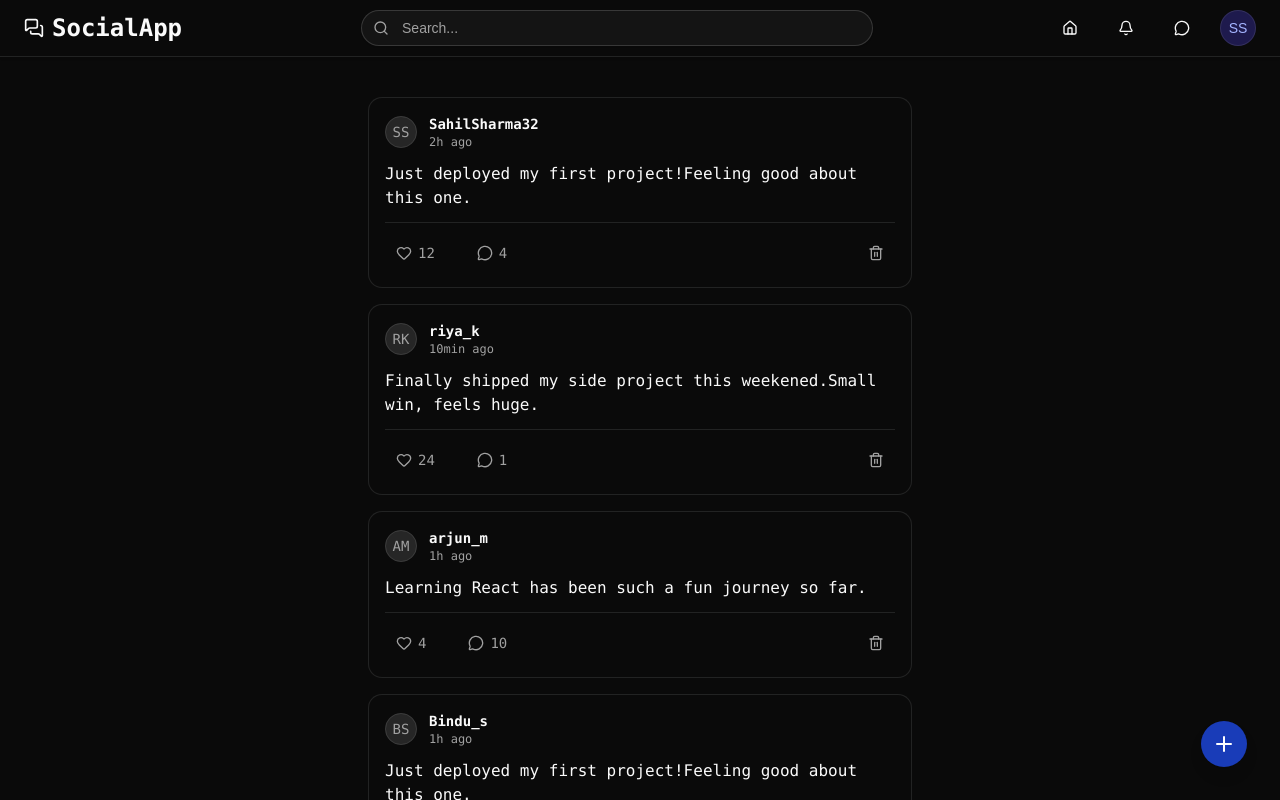
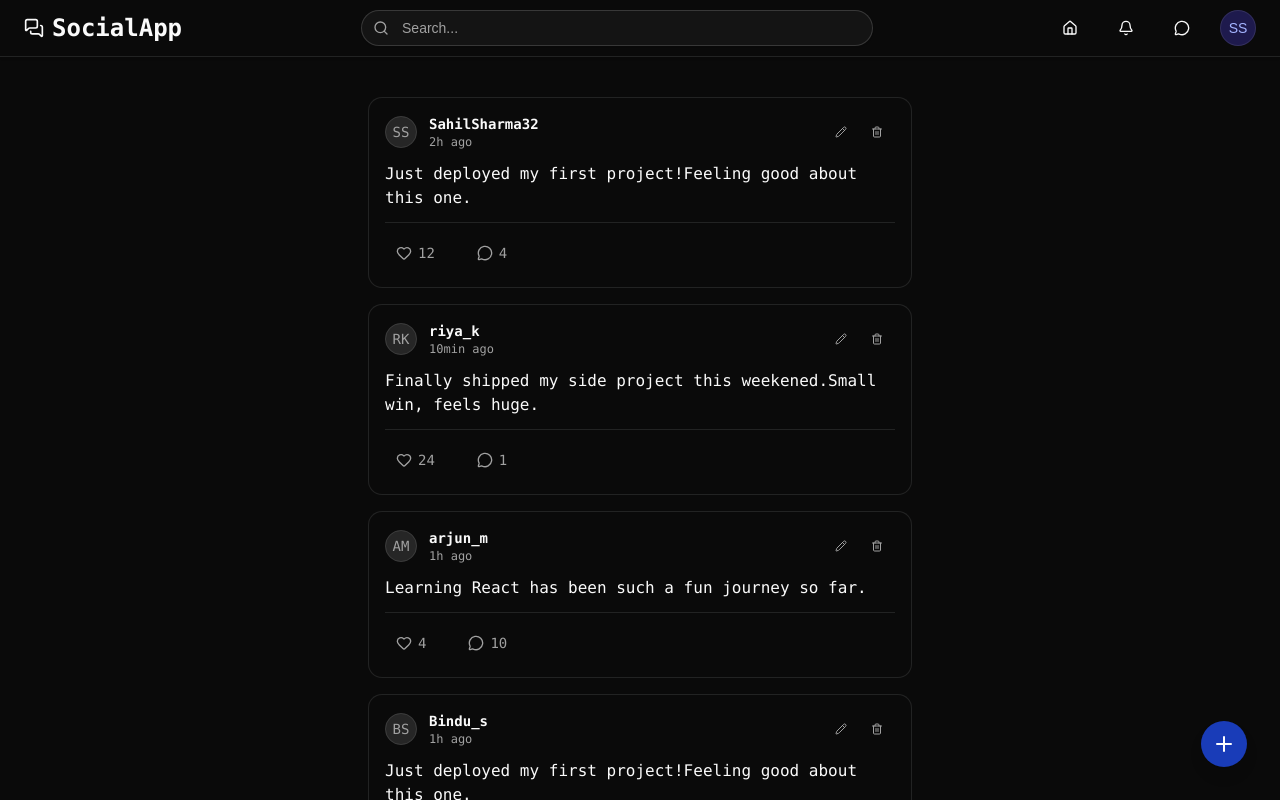
Before and after one commit to sahilsharma123923/Mini-SocialApp, a React (Vite) app in the folder Frontend/: page / in a window 1280 px wide. Shown: the top 800 px of the page. Built offline with nearby package versions, Linux system fonts and the light colour scheme.

Commit message:
make a edit features in post card

```diff
--- a/Frontend/src/components/PostCard.tsx
+++ b/Frontend/src/components/PostCard.tsx
@@ -1,30 +1,60 @@
-import { Heart, MessageCircle, Trash } from "lucide-react"
-import { Avatar, AvatarFallback } from "./ui/avatar"
+import { useState } from "react";
+import {
+  Heart,
+  MessageCircle,
+  Pencil,
+  Trash,
+} from "lucide-react";
+
+import { Avatar, AvatarFallback } from "./ui/avatar";
+import { Button } from "./ui/button";
+import { Textarea } from "./ui/textarea";
+
 import type { Post } from "@/types/Posts";
 import { usePostStore } from "@/store/PostStore";
 import CommentSection from "./CommentSection";
-import { useState } from "react";
-import { Button } from "./ui/button";
 
 interface PostProps {
-    post : Post
+  post: Post;
 }
 
-const PostCard = ({post}:PostProps) => {
-    const toggleLike=usePostStore((state)=>state.toggleLiked);
-    const deletePost=usePostStore((state)=>state.deletePost)
+const PostCard = ({ post }: PostProps) => {
+  // Zustand actions
+  const toggleLike = usePostStore((state) => state.toggleLiked);
+  const deletePost = usePostStore((state) => state.deletePost);
+  const editPost = usePostStore((state) => state.editPost);
 
-    const [showComments,setShowComments]=useState(false)
+  // Local UI states
+  const [showComments, setShowComments] = useState(false);
+  const [isEditing, setIsEditing] = useState(false);
+  const [editText, setEditText] = useState(post.content);
+
+  // Save edited post
+  const handleSave = () => {
+    if (!editText.trim()) return;
+
+    editPost(post.id, editText);
+    setIsEditing(false);
+  };
+
+  // Cancel editing
+  const handleCancel = () => {
+    setEditText(post.content);
+    setIsEditing(false);
+  };
+
   return (
-    <div className="border rounded-xl p-4 flex flex-col gap-3 bg-background">
+    <div className="flex flex-col gap-3 rounded-xl border bg-background p-4">
 
-   {/* Header Part */}
+      {/* ================= HEADER ================= */}
       <div className="flex items-center justify-between">
 
-  {/* User */}
+        {/* User information */}
         <div className="flex items-center gap-3">
           <Avatar>
-      <AvatarFallback>{post.avatar}</AvatarFallback>
+            <AvatarFallback>
+              {post.avatar}
+            </AvatarFallback>
           </Avatar>
 
           <div className="flex flex-col">
@@ -38,22 +68,78 @@ const PostCard = ({post}:PostProps) => {
           </div>
         </div>
 
+        {/* Edit & Delete */}
+        <div className="flex items-center">
+          <Button
+            variant="ghost"
+            size="icon"
+            onClick={() => setIsEditing(true)}
+            title="Edit post"
+            className="text-xs text-muted-foreground"
+          >
+            <Pencil className="size-3" />
+          </Button>
+
+          <Button
+            variant="ghost"
+            size="icon"
+            onClick={() => deletePost(post.id)}
+            title="Delete post"
+            className="text-xs text-muted-foreground"
+          >
+            <Trash className="size-3" />
+          </Button>
         </div>
-       {/* Body part */}
+      </div>
+
+      {/* ================= BODY ================= */}
       <div>
+        {isEditing ? (
+          <div className="flex flex-col gap-3">
+
+            <Textarea
+              value={editText}
+              onChange={(e) => setEditText(e.target.value)}
+              placeholder="Edit your post..."
+              className="min-h-24"
+            />
+
+            <div className="flex gap-2">
+              <Button
+              variant="ghost"
+              onClick={handleSave}>
+                Save
+              </Button>
+
+              <Button
+                variant="ghost"
+                onClick={handleCancel}
+              >
+                Cancel
+              </Button>
+            </div>
+          </div>
+        ) : (
           <p>{post.content}</p>
+        )}
+
+        {/* Post Image */}
         {post.image && (
-            <img src={post.image} alt="Post-content"
-            className="w-full rounded-lg object-cover" />
+          <img
+            src={post.image}
+            alt="Post content"
+            className="mt-2 w-full rounded-lg object-cover"
+          />
         )}
       </div>
 
+      {/* ================= FOOTER ================= */}
       <div className="flex items-center justify-between border-t pt-3">
 
-         {/* Like + Comment */}
+        {/* Like & Comment */}
         <div className="flex items-center gap-5">
 
-        {/* Like */}
+          {/* LIKE */}
           <Button
             variant="ghost"
             onClick={() => toggleLike(post.id)}
@@ -65,49 +151,48 @@ const PostCard = ({post}:PostProps) => {
           >
             <Heart
               className="size-4"
-        fill={post.isLiked ? "currentColor" : "none"}
+              fill={
+                post.isLiked
+                  ? "currentColor"
+                  : "none"
+              }
             />
 
             <span>{post.likes}</span>
           </Button>
 
-    {/* Comment */}
+          {/* COMMENT */}
           <Button
             variant="ghost"
-      onClick={() => setShowComments(!showComments)}
+            onClick={() =>
+              setShowComments((prev) => !prev)
+            }
             className="flex items-center gap-1.5 text-sm text-muted-foreground"
           >
             <MessageCircle className="size-4" />
+
             <span>{post.comments}</span>
           </Button>
-
+        </div>
       </div>
 
-  {/* Delete */}
-  <Button
-    variant="ghost"
-    onClick={() => deletePost(post.id)}
-    className="text-xs text-muted-foreground hover:text-neutral-400"
-  >
-    <Trash className="w-3 h-3" />
-  </Button>
+      {/* ================= COMMENTS ================= */}
+      {showComments && (
+        <div className="border-t pt-3">
 
-</div>
-      {showComments && (
-        <div>
-          <CommentSection postId={post.id}/>
+          <CommentSection postId={post.id} />
 
           <Button
             variant="ghost"
-          onClick={()=>setShowComments(false)}
-           className="mt-2">
+            onClick={() => setShowComments(false)}
+            className="mt-2"
+          >
             Close
           </Button>
         </div>
-
       )}
     </div>
-  )
-}
+  );
+};
 
-export default PostCard
+export default PostCard;
--- a/Frontend/src/store/PostStore.ts
+++ b/Frontend/src/store/PostStore.ts
@@ -10,6 +10,7 @@ interface PostStore {
   toggleLiked: (id: number) => void;
   addComment:(comment:Comment)=>void;
   deletePost:(id:number)=>void;
+  editPost:(id:number,content:string)=>void;
 }
 
 export const usePostStore = create<PostStore>((set) => ({
@@ -54,5 +55,16 @@ export const usePostStore = create<PostStore>((set) => ({
     set((state)=>({
       posts:state.posts.filter((post)=>post.id !==id)
     }))
-  }
+  },
+  editPost(id, content) {
+    set((state)=>({
+      posts:state.posts.map((post)=>
+        post.id===id ? {
+          ...post,
+          content:content,
+        }
+        :post
+      )
+    }))
+  },
 }));
```
Lines whose indentation alone changed are shown as unchanged.
